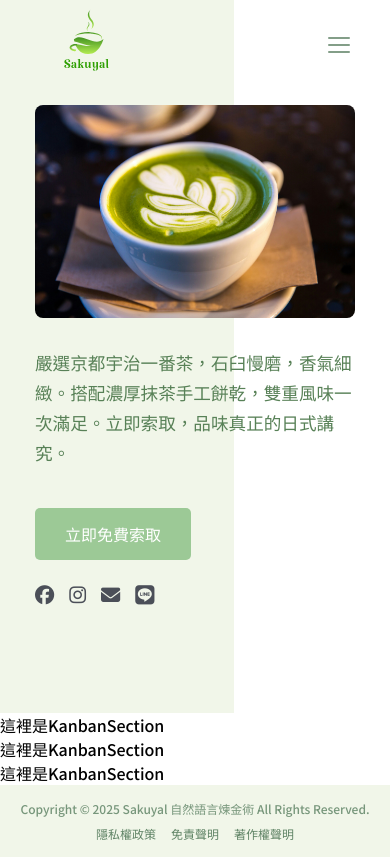
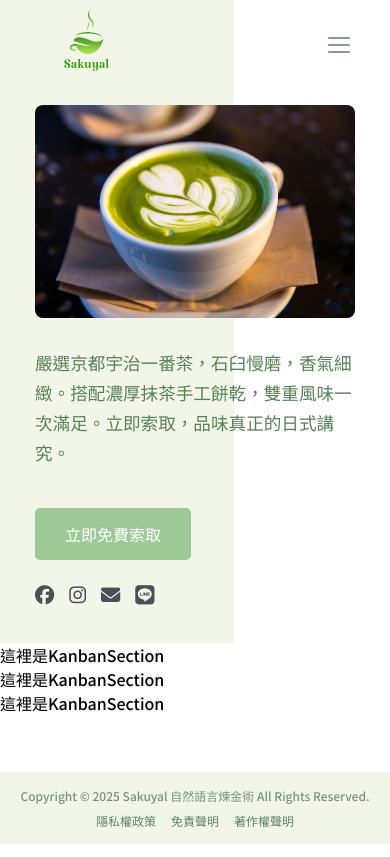
Before and after one commit to YURULIN1995/sakuyal-nlp, a React (Vite) app: page / in a window 390 px wide. Built offline with nearby package versions, Linux system fonts and the light colour scheme.

Commit message:
Refactored Hero.module.css and TwoColumnLayout.module.css

```diff
--- a/src/components/Hero.jsx
+++ b/src/components/Hero.jsx
@@ -1,83 +1,71 @@
 import styles from '@styles/Hero.module.css';
+import TwoColumnLayout from '@components/TwoColumnLayout';
 
-// 接收資料作為 props
 function Hero({
   imageUrl,
-  imageAlt = "Hero 圖片",
+  imageAlt = "Hero 圖片", // 可以保留預設值
   titleLine1,
   titleLine2,
   paragraph,
   buttonText,
   buttonLink,
-  socialLinks = [] // 提供預設空陣列
+  socialLinks = []
 }) {
-  return (
-    <section className={styles.heroSection}>
-      {/* 背景層 */}
-      <div className={styles.backgroundLayer}>
-        <div className={styles.bgLeft}></div>
-        <div className={styles.bgRight}></div>
-      </div>
 
-      {/* 內容容器 */}
-      <div className={styles.contentContainer}>
-        {/* 內部左右欄容器 */}
-        <div className={styles.innerColumns}>
-          {/* 左欄：文字內容 - 直接在這裡渲染 */}
-          <div className={styles.textContainer}>
-            {/* 標題 */}
-            {(titleLine1 || titleLine2) && ( // 如果有標題內容才渲染
+  // 組合左欄內容
+  const textContent = (
+    <>
+      {(titleLine1 || titleLine2) && (
         <h2 className={styles.heroTitle}>
-                {titleLine1}{titleLine1 && titleLine2 && <br/>} {/* 只有兩行都有時才換行 */}
+          {titleLine1}{titleLine1 && titleLine2 && <br/>}
           {titleLine2}
         </h2>
       )}
-            {/* 段落 */}
-            {paragraph && ( // 如果有段落內容才渲染
-              <p className={styles.heroParagraph}>
-                {paragraph}
-              </p>
-            )}
-            {/* 按鈕 (使用 a 標籤) */}
-            {buttonText && buttonLink && ( // 如果有按鈕文字和連結才渲染
+      {paragraph && <p className={styles.heroParagraph}>{paragraph}</p>}
+      {buttonText && buttonLink && (
         <a className={styles.heroButton} href={buttonLink} target="_blank" rel="noopener noreferrer">
           {buttonText}
         </a>
       )}
-            {/* 社交連結 */}
-            {socialLinks.length > 0 && ( // 如果有社交連結才渲染
+      {socialLinks && socialLinks.length > 0 && (
         <ul className={styles.socialList}>
           {socialLinks.map(social => (
             <li key={social.id}>
-                    {/* 注意：這裡的 socialLink 樣式需要加在 a 標籤上 */}
-                    <a
-                      href={social.link}
-                      target="_blank"
-                      rel="noopener noreferrer"
-                      aria-label={social.name}
-                      className={styles.socialLink} // *** 套用 socialLink 樣式 ***
-                    >
+              <a href={social.link} target="_blank" rel="noopener noreferrer" aria-label={social.name} className={styles.socialLink}>
                 <i className={social.iconClass} aria-hidden="true"></i>
               </a>
             </li>
           ))}
         </ul>
       )}
+    </>
+  );
+
+  // 組合右欄內容
+  const imageContent = imageUrl ? (
+    // 注意：這裡的 image class 來自 TwoColumnLayout.module.css，但 Hero.jsx 不直接 import 它
+    // TwoColumnLayout 元件內部會處理 .image 樣式
+    // 如果需要 Hero 特有的 image 樣式，可以在 Hero.module.css 定義 .heroImage 並傳遞 className
+    <img src={imageUrl} alt={imageAlt} loading="lazy" />
+  ) : null;
+
+  return (
+    <section className={styles.heroSection}>
+      {/* Hero 背景 */}
+      <div className={styles.backgroundLayer}>
+        <div className={styles.bgLeft}></div>
+        <div className={styles.bgRight}></div>
       </div>
 
-          {/* 右欄：圖片內容 */}
-          <div className={styles.imageContainer}>
-            {imageUrl && (
-              <img
-                src={imageUrl}
-                alt={imageAlt}
-                className={styles.image}
-                loading="lazy"
+      {/* 使用通用佈局元件 */}
+      <TwoColumnLayout
+        className={styles.heroContainerSpecifics} // 傳入 Hero 特有的容器 class (主要控制 padding)
+        textSlot={textContent}
+        imageSlot={imageContent}
+        // 傳入 Hero 特有的 mobile 樣式 class (控制 order 等)
+        textContainerClassName={styles.heroTextContainerMobile}
+        imageContainerClassName={styles.heroImageContainerMobile}
       />
-            )}
-          </div>
-        </div>
-      </div>
     </section>
   );
 }
--- /dev/null
+++ b/src/components/TwoColumnLayout.jsx
@@ -0,0 +1,40 @@
+import styles from '@styles/TwoColumnLayout.module.css';
+
+/**
+ * 接收左右兩欄內容的通用佈局元件
+ * @param {React.ReactNode} textSlot - 放入左側文字區的內容
+ * @param {React.ReactNode} imageSlot - 放入右側圖片區的內容 (可選)
+ * @param {string} className - 附加到 contentContainer 的額外 class，可用於設定 padding 等
+ * @param {string} textContainerClassName - 附加到 textContainer 的額外 class
+ * @param {string} imageContainerClassName - 附加到 imageContainer 的額外 class
+ */
+function TwoColumnLayout({
+  textSlot,
+  imageSlot,
+  className = '',
+  textContainerClassName = '',
+  imageContainerClassName = ''
+}) {
+  // 組合基礎 class 和傳入的額外 class
+  const containerClasses = `${styles.contentContainer} ${className}`;
+  const textContainerClasses = `${styles.textContainer} ${textContainerClassName}`;
+  const imageContainerClasses = `${styles.imageContainer} ${imageContainerClassName}`;
+
+  return (
+    <div className={containerClasses}>
+      <div className={styles.innerColumns}>
+        <div className={textContainerClasses}>
+          {textSlot}
+        </div>
+        {/* 只有提供了 imageSlot 才渲染圖片容器 */}
+        {imageSlot && (
+          <div className={imageContainerClasses}>
+            {imageSlot}
+          </div>
+        )}
+      </div>
+    </div>
+  );
+}
+
+export default TwoColumnLayout;
--- a/src/styles/Hero.module.css
+++ b/src/styles/Hero.module.css
@@ -1,105 +1,78 @@
-/* 1. 外層 Section (定位基準) */
+/* src/styles/Hero.module.css (完整版) */
+
+/* 1. Hero 特有的外層和背景 */
 .heroSection {
-  position: relative; /* 讓內部絕對定位的元素相對此定位 */
+  position: relative;
   width: 100%;
-  min-height: 400px; /* 設定最小高度，或由內容撐開 */
-  overflow: hidden; /* 可選：防止子元素意外溢出 */
+  min-height: 400px; /* 設定最小高度 */
+  overflow: hidden;
 }
 
-/* 2. 背景層 */
 .backgroundLayer {
-  position: absolute;
-  top: 0;
-  left: 0;
-  right: 0;
-  bottom: 0;
-  z-index: 1; /* 在內容下方 */
-  display: flex; /* 排列左右色塊 */
+  position: absolute;  /* 絕對定位，相對於 .heroSection */
+  top: 0;              /* 貼齊父層頂部 */
+  left: 0;             /* 貼齊父層左邊 */
+  right: 0;            /* 貼齊父層右邊 */
+  bottom: 0;           /* 貼齊父層底部 */
+  z-index: 1;          /* 在內容下方 */
+  display: flex;       /* 排列內部的左右色塊 */
 }
 
 .bgLeft {
-  flex-basis: 60%; /* 左側寬度 */
-  background-color: rgb(241, 246, 233);
+  flex-basis: 60%;      /* 左側色塊寬度 */
+  background-color: rgb(241, 246, 233); /* 左側背景色 */
 }
 
 .bgRight {
-  flex-basis: 40%; /* 右側寬度 */
-  background-color: rgb(255, 255, 255);
+  flex-basis: 40%;      /* 右側色塊寬度 */
+  background-color: rgb(255, 255, 255); /* 右側背景色 */
 }
 
-/* 3. 內容容器 (浮在背景上) */
-.contentContainer {
-  position: relative; /* 相對定位即可，因為它在背景層之後 */
-  z-index: 2; /* 在背景上方 */
-  max-width: 1140px; /* 限制內容最大寬度 */
-  margin-left: auto;
-  margin-right: auto;
-  box-sizing: border-box; /* 確保 padding 包含在寬度內 */
-
-  /* --- 控制內容與背景邊緣的距離 --- */
-  padding: 200px 40px 48px; /* 上200px 左右40px 下 48px */
-
-  /* 確保容器至少有一定高度，或由內容撐開 */
-  min-height: inherit; /* 繼承父層 section 的最小高度 (如果 section 有設) */
-  display: flex; /* 使內部 .innerColumns 能更好對齊 (可選) */
-  align-items: center; /* 垂直居中 .innerColumns (可選) */
+/* 2. Hero 特有的容器樣式 (傳遞給 TwoColumnLayout) */
+/* 主要控制 Hero 的上下 padding 和可能的 min-height 繼承 */
+.heroContainerSpecifics {
+  padding-top: 200px;
+  padding-bottom: 48px;
+  min-height: inherit; /* 繼承 .heroSection 的 min-height */
 }
 
-/* 4. 內部左右欄容器 */
-.innerColumns {
-    display: flex;
-    flex-wrap: wrap; /* 小螢幕換行 */
-    width: 100%; /* 佔滿 contentContainer */
-    /* background-color: lightcoral; */ /* 測試用背景色 */
-}
-
-/* 5. 文字容器 */
-.textContainer {
-    flex: 1; /* 自動分配寬度，或設定 flex-basis: 60%; */
-    flex-basis: 60%;
-    padding: 20px; /* 文字區塊的內邊距 (可選) */
-    box-sizing: border-box;
-    display: flex;
-    flex-direction: column;
-    justify-content: center;
-    align-items: flex-start;
-}
-
+/* 3. Hero 內容樣式 (之前遺失的部分) */
 .heroTitle {
-  font-size: 2.2em; /* 範例：較大的字體大小 */
-  color: #3a5a40;  /* 範例：深綠色系 */
+  font-size: 2.2em; /* 較大的字體大小 */
+  color: #3a5a40;  /* 深綠色系 */
   font-weight: 700; /* 粗體 */
   line-height: 1.3; /* 行高 */
   margin-top: 0;    /* 移除預設的上邊距 */
   margin-bottom: 20px; /* 與下方段落的間距 */
 }
 
-/* Hero 區塊內的段落樣式 */
 .heroParagraph {
-  font-size: 1.1em; /* 範例：稍大的字體 */
-  color: #588157; /* 範例：稍淺的綠色系 */
+  font-size: 1.1em; /* 稍大的字體 */
+  color: #588157; /* 稍淺的綠色系 */
   line-height: 1.7; /* 行高 */
   margin-bottom: 25px; /* 與下方按鈕/連結的間距 */
 }
 
 .heroButton {
-  box-sizing:border-box;
-  display: inline-block; /* 這是讓寬度自適應內容的關鍵 */
-  width: auto;
-  padding: 14px 30px;     /* 上下14px，左右30px 內距 */
-  background-color: rgb(156, 201, 150);
-  color: white;
+  box-sizing: border-box;
+  display: inline-block; /* 寬度自適應內容 */
+  width: auto;         /* 確保無固定寬度 */
+  padding: 14px 30px;  /* 上下14px，左右30px 內距 */
+  background-color: rgb(156, 201, 150); /* 你選擇的綠色 */
+  color: white;        /* 文字顏色 */
   border: none;
   border-radius: 5px;
   cursor: pointer;
   font-size: 1rem;
   text-align: center;
-  margin-top: 15px;
+  margin-top: 15px;    /* 與上方元素的間距 */
   transition: background-color 0.3s ease;
+  white-space: nowrap; /* 防止文字換行 */
+  text-decoration: none; /* 如果是 a 標籤，移除底線 */
 }
 
 .heroButton:hover {
-  background-color: rgb(58, 90, 64);
+  background-color: rgb(58, 90, 64); /* 你選擇的 hover 綠色 */
 }
 
 .socialList {
@@ -107,54 +80,64 @@
   padding: 0;
   display: flex;
   gap: 15px; /* 圖標間距 */
-  margin-top: 20px;
+  margin-top: 20px; /* 與上方元素的間距 */
 }
 
 .socialLink {
-  color: rgb(75, 79, 88);
-  font-size: 1.2em; /* 圖標大小 (如果用文字代替) */
+  color: rgb(75, 79, 88); /* 預設圖標/連結顏色 */
+  font-size: 1.2em; /* 如果用字體圖標，可調整大小 */
   text-decoration: none;
+  display: inline-block; /* 確保像按鈕一樣對齊 */
 }
 .socialLink:hover {
-  color: #a3b18a;
+  color: #a3b18a; /* 滑鼠懸停顏色 */
 }
 
-/* 6. 圖片容器 */
-.imageContainer {
-    flex: 1; /* 自動分配寬度，或設定 flex-basis: 40%; */
-    flex-basis: 40%;
-    padding: 20px; /* 圖片區塊的內邊距 (可選) */
-    box-sizing: border-box;
-    /* background-color: lightgoldenrodyellow; */ /* 測試用背景色 */
-    display: flex;
-    align-items: center;
-    justify-content: center;
+/* 4. Hero 特有的響應式調整 */
+
+/* 用於傳遞給 TwoColumnLayout 的 textContainerClassName prop */
+.heroTextContainerMobile {
+  /* 這裡可以放 Hero 文字區塊在手機版時的額外樣式，除了 order */
 }
 
-.image {
-    max-width: 100%;
-    height: auto;
-    display: block;
-    border-radius: 8px;
+/* 用於傳遞給 TwoColumnLayout 的 imageContainerClassName prop */
+.heroImageContainerMobile {
+  /* 這裡可以放 Hero 圖片區塊在手機版時的額外樣式，除了 order */
 }
 
-/* --- 響應式：小螢幕時堆疊 --- */
-@media (max-width: 768px) {
-  .contentContainer {
-    padding: 90px 20px; /* 調整 padding */
+/* 響應式斷點 */
+@media (max-width: 768px) { /* 建議用 CSS 變數統一管理斷點 */
+  /* 調整 Hero 容器在手機上的 padding */
+  .heroContainerSpecifics {
+    padding-top: 90px;
+    padding-bottom: 20px;
   }
-  .innerColumns {
-    flex-direction: column;
-  }
-  .textContainer, .imageContainer {
-    flex-basis: auto; /* 重置寬度 */
-    width: 100%;
-    padding: 15px;
-  }
-  .textContainer {
+
+  /* 設定 Hero 在手機上文字和圖片的順序 */
+  .heroTextContainerMobile {
     order: 2; /* 文字在下 */
   }
-  .imageContainer {
+  .heroImageContainerMobile {
     order: 1; /* 圖片在上 */
   }
+
+  /* 如果標題/段落/按鈕在手機上需要調整大小或間距，也可以加在這裡 */
+  /* 例如:
+  .heroTitle {
+    font-size: 1.8em;
+    margin-bottom: 15px;
+  }
+  .heroParagraph {
+    font-size: 1em;
+    margin-bottom: 20px;
+  }
+  .heroButton {
+     padding: 12px 25px;
+     margin-top: 10px;
+  }
+  .socialList {
+     margin-top: 15px;
+     gap: 12px;
+  }
+  */
 }
```
Also changed, not shown: src/styles/TwoColumnLayout.module.css (added, +69 -0 lines). Lines whose indentation alone changed are shown as unchanged.
